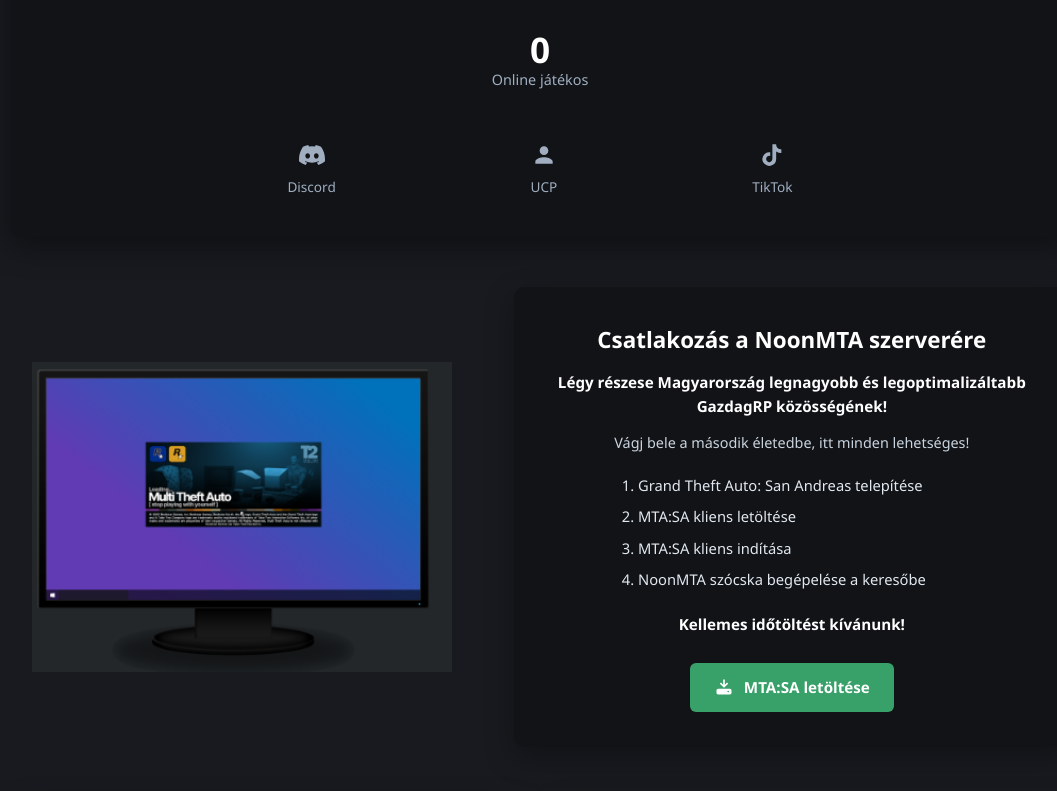
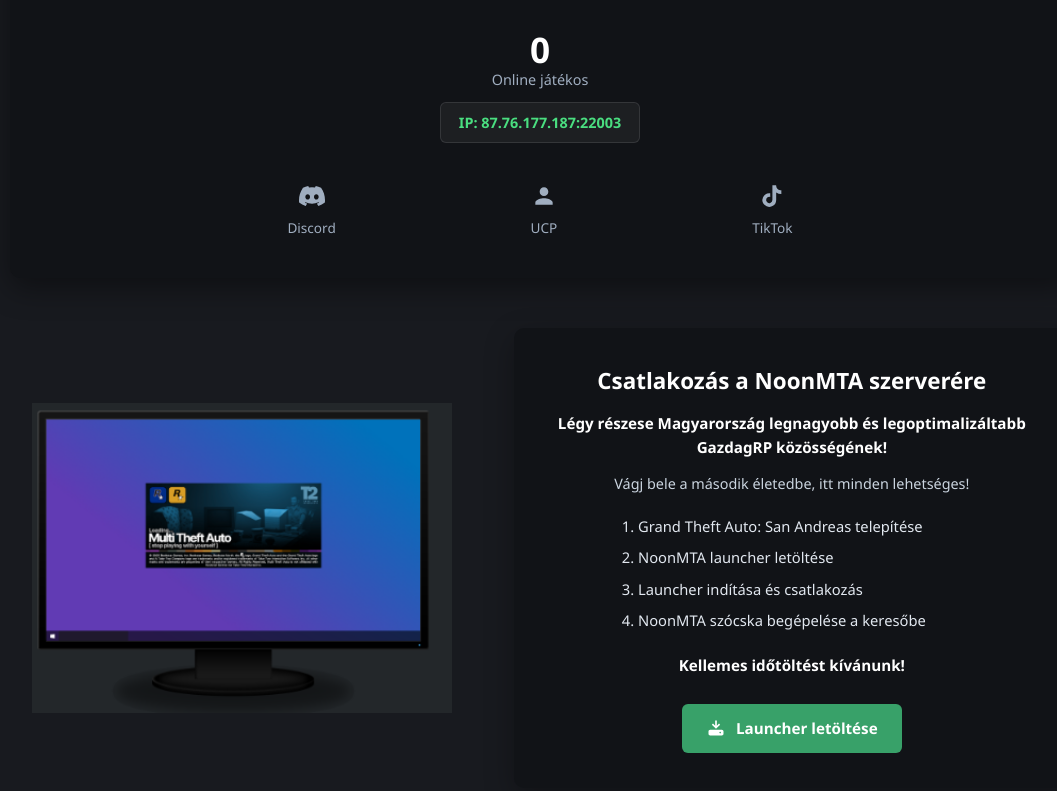
Before and after one commit to kulakiraj-oss/noonmtav1, a plain HTML site: page index.html in a window 1280 px wide. Shown: the part 716-1507 px from the top of the page, without its empty margins (100-1157 px from the left). Drawn offline with Linux system fonts and the light colour scheme.

Commit message:
Update index.html

```diff
--- a/index.html
+++ b/index.html
@@ -156,7 +156,19 @@
     .player-label {
       color: var(--text-muted);
       font-size: 0.9rem;
-      margin-bottom: 40px;
+      margin-bottom: 10px;
+    }
+
+    .server-ip-box {
+      display: inline-block;
+      background: rgba(255, 255, 255, 0.05);
+      border: 1px solid rgba(255, 255, 255, 0.1);
+      padding: 8px 18px;
+      border-radius: 6px;
+      font-size: 0.9rem;
+      color: var(--green);
+      font-weight: 600;
+      margin-bottom: 30px;
     }
 
     .social-row {
@@ -391,7 +403,7 @@
       </a>
       <a href="#csatlakozas">
         <svg width="16" height="16" viewBox="0 0 24 24" fill="currentColor"><path d="M19 14H5c-1.1 0-2 .9-2 2v3c0 1.1.9 2 2 2h14c1.1 0 2-.9 2-2v-3c0-1.1-.9-2-2-2zm-2 4.5c-.55 0-1-.45-1-1s.45-1 1-1 1 .45 1 1-.45 1-1 1zM13 3h-2v6.17l-2.59-2.58L7 8l5 5 5-5-1.41-1.41L13 9.17V3z"/></svg>
-        MTA:SA letöltése
+        Launcher letöltése
       </a>
     </nav>
   </header>
@@ -413,6 +425,9 @@
       <div class="player-count">0</div>
       <div class="player-label">Online játékos</div>
 
+      <!-- A helyes szerver IP -->
+      <div class="server-ip-box">IP: 87.76.177.187:22003</div>
+
       <div class="social-row">
         <a href="https://discord.gg/erfvVYT95" target="_blank" class="social-item">
           <svg viewBox="0 0 24 24"><path d="M20.317 4.37a19.791 19.791 0 0 0-4.885-1.515.074.074 0 0 0-.079.037c-.21.375-.444.864-.608 1.25a18.27 18.27 0 0 0-5.487 0 12.64 12.64 0 0 0-.617-1.25.077.077 0 0 0-.079-.037A19.736 19.736 0 0 0 3.677 4.37a.07.07 0 0 0-.032.027C.533 9.046-.32 13.58.099 18.057a.082.082 0 0 0 .031.057 19.9 19.9 0 0 0 5.993 3.03.078.078 0 0 0 .084-.028c.462-.63.874-1.295 1.226-1.994.021-.041.001-.09-.041-.106a13.107 13.107 0 0 1-1.872-.892.077.077 0 0 1-.008-.128 10.2 10.2 0 0 0 .372-.292.074.074 0 0 1 .077-.01c3.928 1.793 8.18 1.793 12.062 0a.074.074 0 0 1 .078.01c.12.098.246.198.373.292a.077.077 0 0 1-.006.127 12.299 12.299 0 0 1-1.873.892.077.077 0 0 0-.041.107c.36.698.772 1.362 1.225 1.993a.076.076 0 0 0 .084.028 19.839 19.839 0 0 0 6.002-3.03.077.077 0 0 0 .032-.054c.5-5.177-.838-9.674-3.549-13.66a.061.061 0 0 0-.031-.028zM8.02 15.33c-1.183 0-2.157-1.085-2.157-2.419 0-1.333.956-2.419 2.157-2.419 1.21 0 2.176 1.096 2.157 2.42 0 1.333-.956 2.418-2.157 2.418zm7.975 0c-1.183 0-2.157-1.085-2.157-2.419 0-1.333.955-2.419 2.157-2.419 1.21 0 2.176 1.096 2.157 2.42 0 1.333-.946 2.418-2.157 2.418z"/></svg>
@@ -429,7 +444,7 @@
       </div>
     </section>
 
-    <!-- Csatlakozás a NoonMTA szerverére (csak a monitor.png képpel) -->
+    <!-- Csatlakozás és Launcher letöltés -->
     <section id="csatlakozas" class="join-section">
       <div class="monitor-wrap">
         <img src="monitor.png" alt="Monitor" class="monitor-img">
@@ -441,14 +456,14 @@
         <p class="desc">Vágj bele a második életedbe, itt minden lehetséges!</p>
         <ul class="steps-list">
           <li>1. Grand Theft Auto: San Andreas telepítése</li>
-          <li>2. MTA:SA kliens letöltése</li>
-          <li>3. MTA:SA kliens indítása</li>
+          <li>2. NoonMTA launcher letöltése</li>
+          <li>3. Launcher indítása és csatlakozás</li>
           <li>4. NoonMTA szócska begépelése a keresőbe</li>
         </ul>
         <p class="subtitle">Kellemes időtöltést kívánunk!</p>
-        <a href="https://multitheftauto.com/" target="_blank" class="btn-green">
+        <a href="#" class="btn-green">
           <svg width="20" height="20" viewBox="0 0 24 24" fill="currentColor"><path d="M19 14H5c-1.1 0-2 .9-2 2v3c0 1.1.9 2 2 2h14c1.1 0 2-.9 2-2v-3c0-1.1-.9-2-2-2zm-2 4.5c-.55 0-1-.45-1-1s.45-1 1-1 1 .45 1 1-.45 1-1 1zM13 3h-2v6.17l-2.59-2.58L7 8l5 5 5-5-1.41-1.41L13 9.17V3z"/></svg>
-          MTA:SA letöltése
+          Launcher letöltése
         </a>
       </div>
     </section>
```
